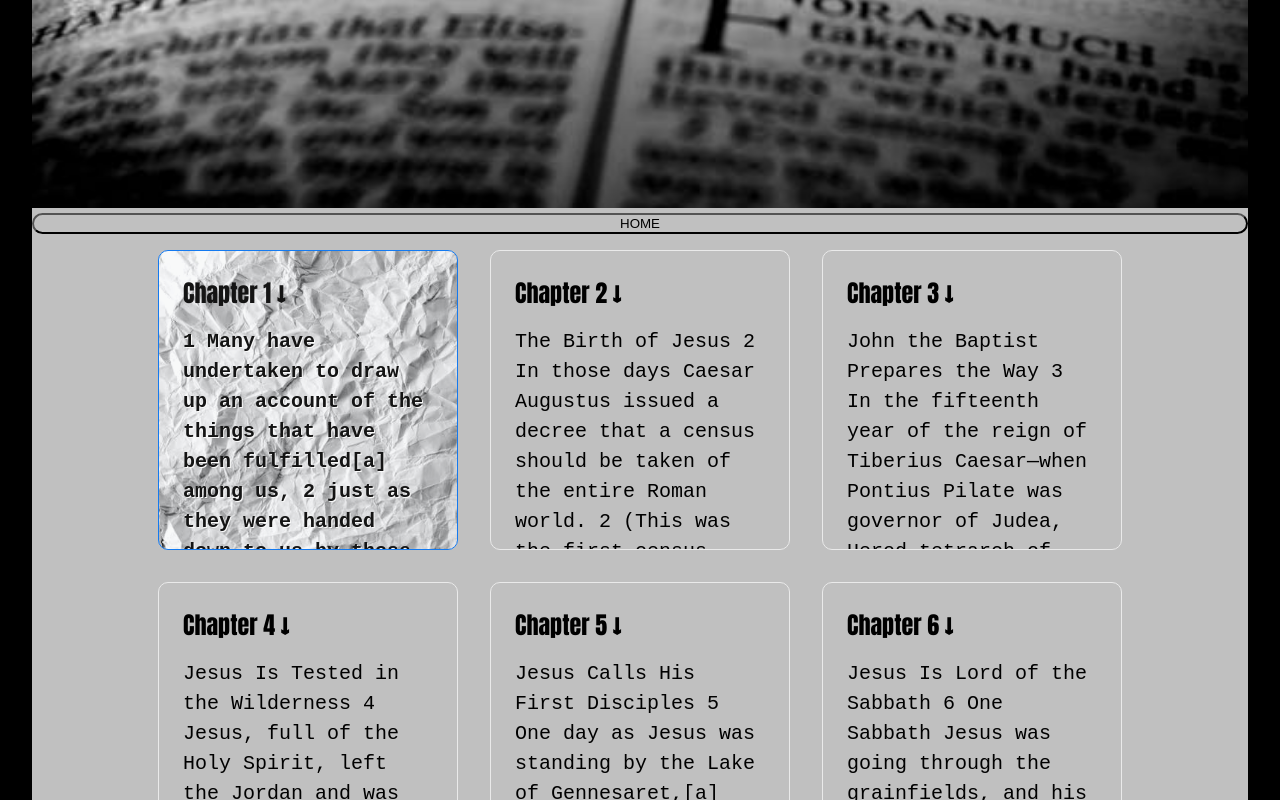
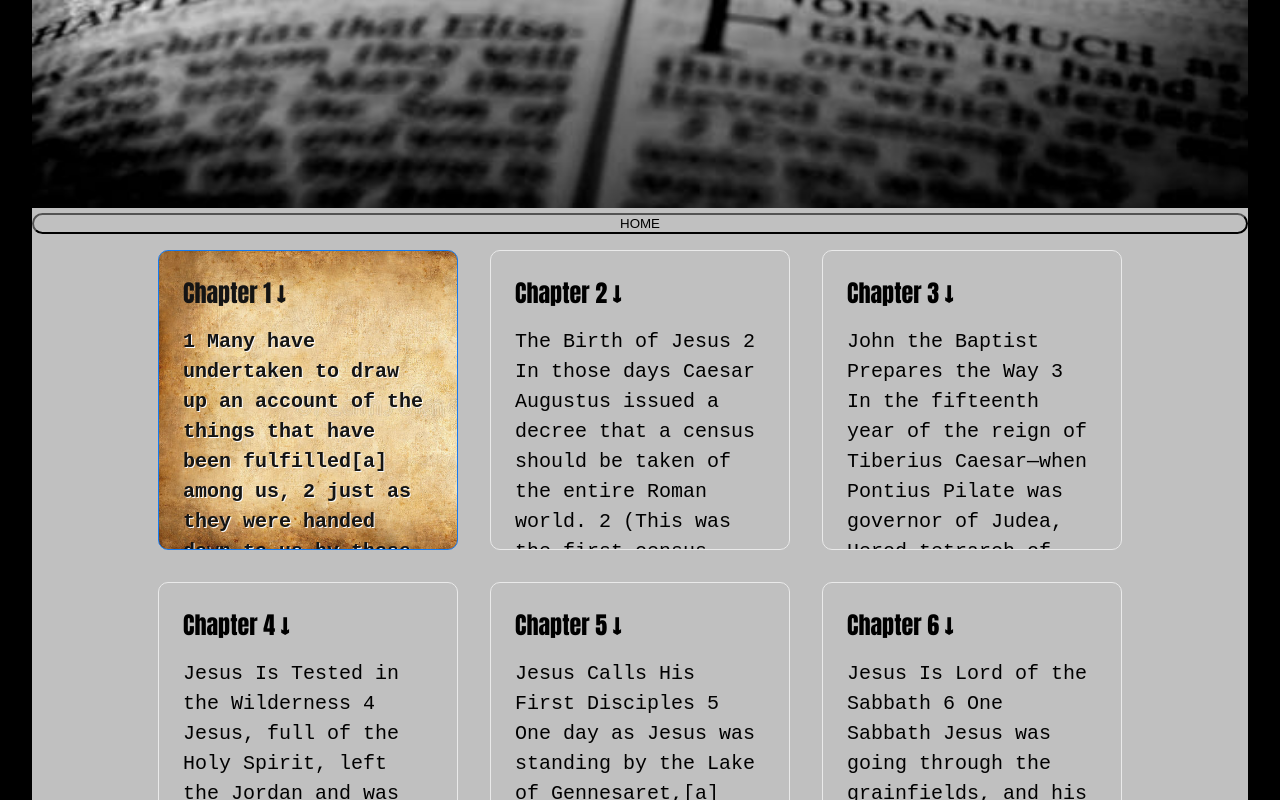
Before and after one commit to jnutt367/luke, a Next.js app: page / in a window 1280 px wide. In both pictures the pointer is over the element 308 px from the left and 818 px from the top of the page. Shown: the part 418-1218 px from the top of the page. Built offline with nearby package versions, Linux system fonts and the light colour scheme.

Commit message:
Update Home.module.css
closeup-old-paper-texture-age-marks.jpg

```diff
--- a/styles/Home.module.css
+++ b/styles/Home.module.css
@@ -204,7 +204,7 @@
 .card:active {
     color: black;
     border-color: hsl(212, 100%, 48%);
-    background-image: url(/pexels-photo-paper.jpeg);
+    background-image: url(/closeup-old-paper-texture-age-marks.jpg);
     background-repeat: no-repeat;
     background-size: cover;
     cursor: all-scroll;
```
